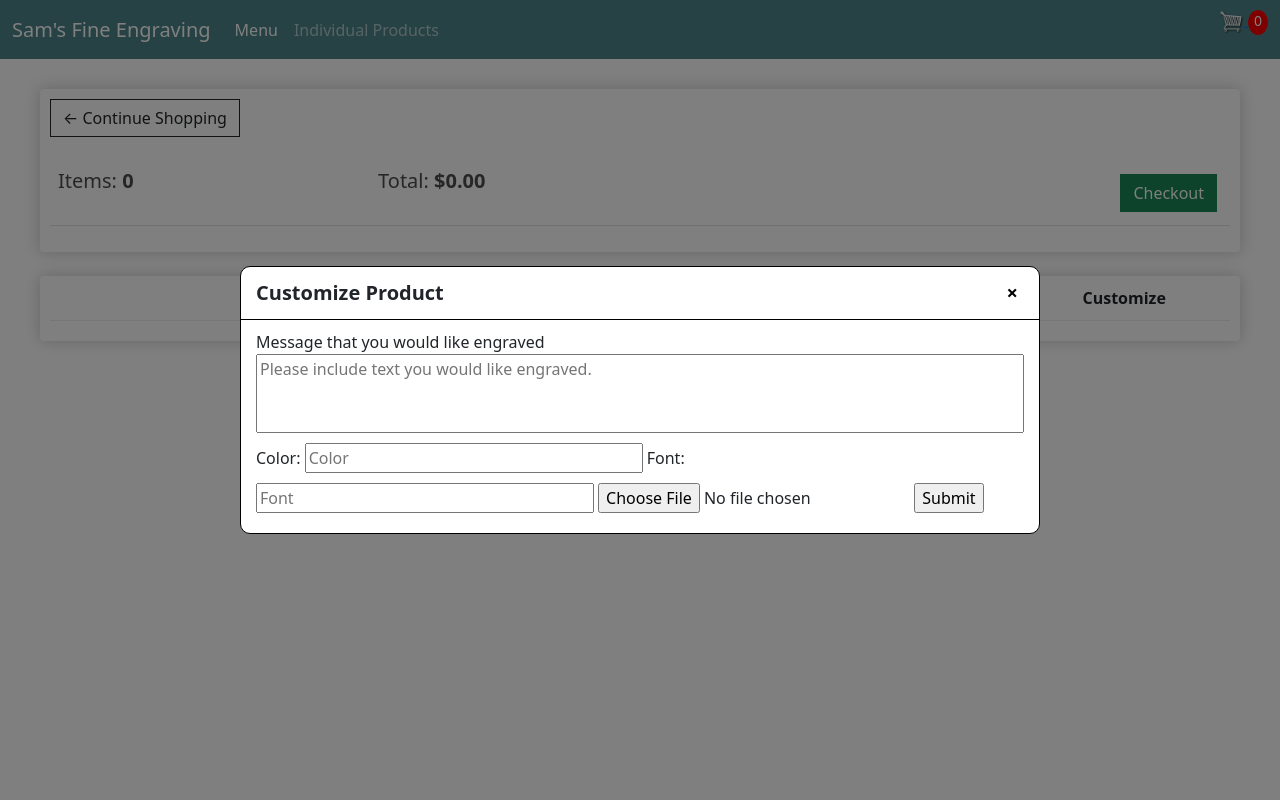
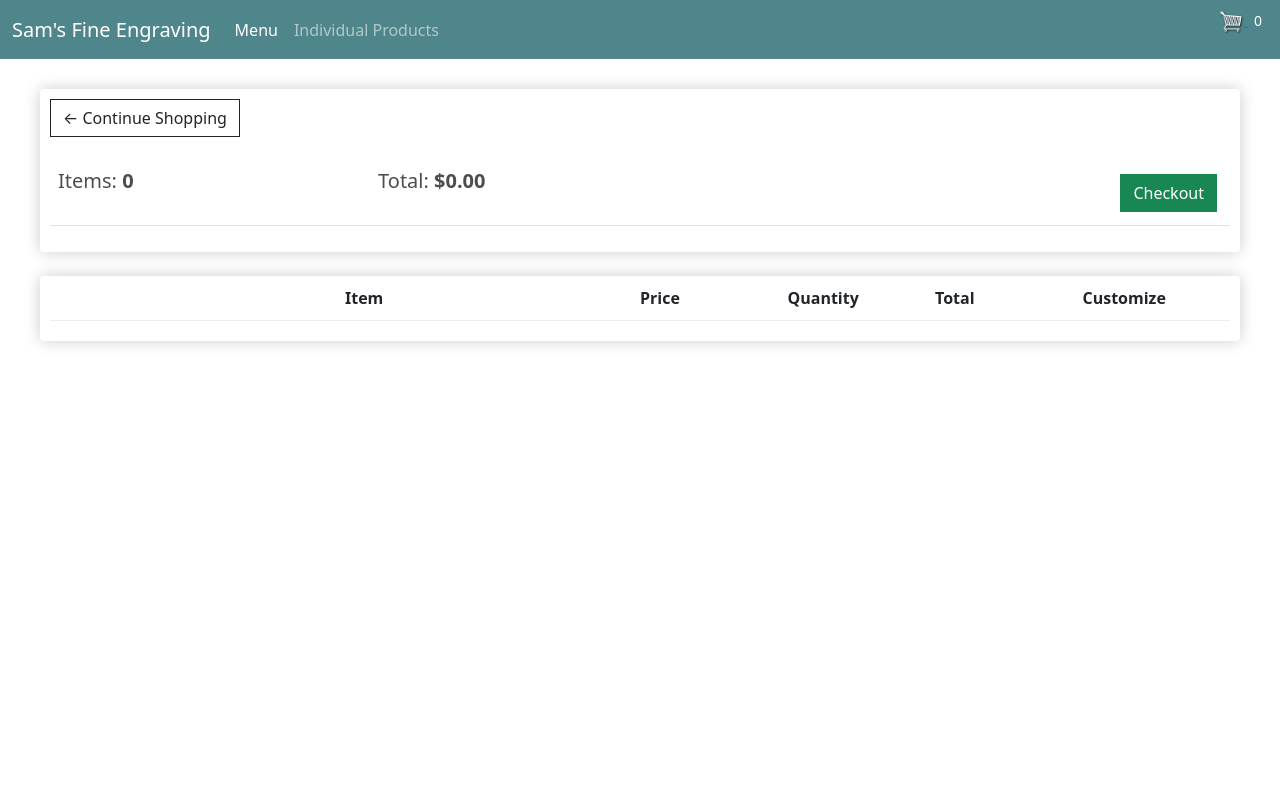
Before and after one commit to NightShift3201/Engraving_Website, a Django app: page /cart/ in a window 1280 px wide. Run offline with Django 4.2, Linux system fonts and the light colour scheme; lists and menus that the app fills with data are empty.

Commit message:
ModalMovementW
MASSIVE Ws

```diff
--- a/static/css/main.css
+++ b/static/css/main.css
@@ -43,7 +43,7 @@ h1,h2,h3,h4,h5,h6{
 	display: inline-block;
 	text-align: center;
 	color:#fff;
-	background-color: red;
+	/* background-color: red; */
 	width: 20px;
 	height: 25px;
 	border-radius: 50%;
@@ -124,7 +124,7 @@ h1,h2,h3,h4,h5,h6{
 }
 
 .main_title {
-	background-color: red;
+	/* background-color: red; */
 	font-size: 60px;
 
 }
@@ -222,7 +222,7 @@ h1,h2,h3,h4,h5,h6{
 }
 
 .Advertisement {
-	background-color: lightcoral;
+	/* background-color: lightcoral; */
 	margin-top: 50px;
 	height: 470px;
 	position: relative;
@@ -237,7 +237,7 @@ h1,h2,h3,h4,h5,h6{
 }
 
 .display_Section {
-	background-color: red;
+	/* background-color: red; */
 	margin-top: 10px;
 	text-align: center;
 
@@ -249,7 +249,7 @@ h1,h2,h3,h4,h5,h6{
 
 .reasons_choose {
 	display: flex;
-	background-color: green;
+	/* background-color: green; */
 	justify-content: space-between;
 	margin-left: 100px;
 	margin-right: 100px;
@@ -291,7 +291,7 @@ h1,h2,h3,h4,h5,h6{
 	display: grid;
 	grid-template-columns: 500px 1fr;
 	column-gap: 20px;
-	background-color: cyan;
+	/* background-color: cyan; */
 }
 
 .grid2_box h2{
@@ -302,7 +302,7 @@ h1,h2,h3,h4,h5,h6{
 
 
 .Advertisement2 {
-	background-color: lightcoral;
+	/* background-color: lightcoral; */
 	margin-top: 50px;
 	height: 500px;
 	position: relative;
@@ -311,7 +311,7 @@ h1,h2,h3,h4,h5,h6{
 }
 
 .display_Section2 {
-	background-color: red;
+	/* background-color: red; */
 	margin-top: 10px;
 	text-align: center;
 
@@ -324,7 +324,7 @@ h1,h2,h3,h4,h5,h6{
 
 .reasons_choose2 {
 	display: flex;
-	background-color: green;
+	/* background-color: green; */
 	justify-content: space-between;
 	margin-left: 100px;
 	margin-right: 100px;
@@ -371,11 +371,11 @@ h1,h2,h3,h4,h5,h6{
 
 /* Pop out CSS */
 
-.model_pop-out {
+.modal2 {
 	position: fixed;
 	top: 50%;
 	left: 50%;
-	transform: translate(-50%, -50%) scale(1); /*change scale to 0 */
+	transform: translate(-50%, -50%) scale(0); /*change scale to 0 */
 	transition: 200ms ease-in-out;
 	border: 1px solid black;
 	border-radius: 10px;
@@ -385,7 +385,7 @@ h1,h2,h3,h4,h5,h6{
 	max-width: 80%;
 }
 
-.model_pop-out.active {
+.modal2.active {
 	transform: translate(-50%, -50%) scale(1);
 }
 
@@ -402,7 +402,7 @@ h1,h2,h3,h4,h5,h6{
 	font-weight: bold;
 }
 
-.close_button-model {
+.close-button {
 	cursor: pointer;
 	border: none;
 	outline: none;
@@ -411,14 +411,14 @@ h1,h2,h3,h4,h5,h6{
 	font-weight: bold;
 }
 
-.model-body {
+.modal-body {
 	padding: 10px 15px;
 }
 
 #overlay {
 	position: fixed;
 	transition: 200ms ease-in-out;
-	/*opacity: 0; */
+	opacity: 0; /* should be 1 */
 	top: 0;
 	left: 0;
 	right: 0;
--- a/static/js/cart.js
+++ b/static/js/cart.js
@@ -37,3 +37,33 @@ function updateUserOrder(productId, action){
         location.reload()
     })
 }
+
+const openModalButtons = document.querySelectorAll('[data-modal-target]')
+const closeModalButtons = document.querySelectorAll('[data-close-button]')
+const overlay = document.getElementById('overlay')
+
+openModalButtons.forEach(button => {
+    button.addEventListener('click', () => {
+        const modal = document.querySelector(button.dataset.modalTarget)
+        openModal(modal)
+    })
+})
+
+closeModalButtons.forEach(button => {
+    button.addEventListener('click', () => {
+        const modal = button.closest('.modal2')
+        closeModal(modal)
+    })
+})
+
+function openModal(modal) {
+    if (modal==null) return
+    modal.classList.add('active')
+    overlay.classList.add('active')
+}
+
+function closeModal(modal) {
+    if (modal==null) return
+    modal.classList.remove('active')
+    overlay.classList.remove('active')
+}
--- a/store/templates/store/cart.html
+++ b/store/templates/store/cart.html
@@ -48,19 +48,19 @@
 						</div>
 					</div>
 					<div style="flex:1"><p>${{item.get_total|floatformat:2}}</p></div>
-					<div style="flex:1"><a  class="btn btn-success" >Customize</a></div>
+					<div style="flex:1"><button data-modal-target="#modal" class="btn btn-success" >Customize</button></div>
 				</div>
 				{% endfor %}
 			</div>
         </div>
     </div>
 
-	<div class = "model_pop-out">
+	<div class = "modal2" id="modal">
 		<div class = "model-header">
 			<div class = "model_title">Customize Product</div>
-			<button class = "close_button-model">&times;</button>
+			<button data-close-button class = "close-button">&times;</button>
 		</div>
-		<div class = "model-body">
+		<div class = "modal-body">
 			<form>
 				<p class = "text_former">Message that you would like engraved</p>
    				<input type="text" id="ftext" name="firstname" placeholder="Please include text you would like engraved. ">
@@ -78,10 +78,6 @@
 
 
 			</form>
-
-
-
-
 		</div>
 	</div>
 	<div id="overlay"></div>
```
